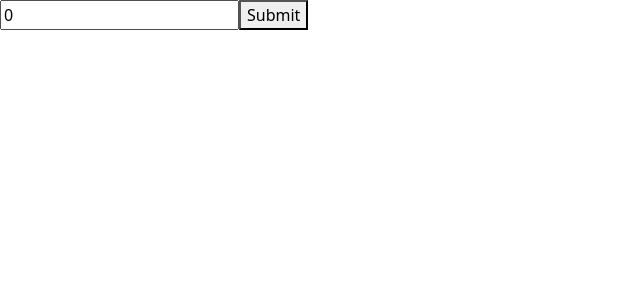
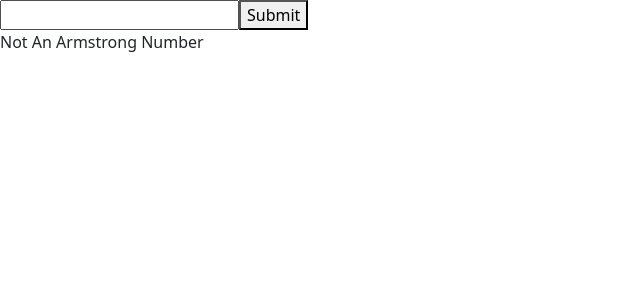
Before and after one commit to aaru2599/React-app, a React (Vite) app: page /armstrong in a window 1280 px wide. Shown: the top 300 px of the page, without its empty margins (0-640 px from the left). Built offline with nearby package versions, Linux system fonts and the light colour scheme.

Commit message:
Armstrong with react

```diff
--- a/src/components/Interview/Armstrong.jsx
+++ b/src/components/Interview/Armstrong.jsx
@@ -1,15 +1,33 @@
-import React, { useState } from "react"
+import React, {  useState } from "react"
 const Armstrong = () => {
-    const [userInput,setUserInput]=useState(0)
-    const handleBtnClick=()=>{
-        console.log(userInput);
+    const [userInput, setUserInput] = useState()
+    const [displayRes, setDisplayRes] = useState(false);
+
+    const handleBtnClick = () => {
+        let numArr = userInput.split("");
+        const len = numArr.length;
+        console.log(len);
+        let result = 0;
+        for (let i = 0; i < len; i++) {
+            let sum = numArr[i] ** len
+            result = result + sum
+        }
+        if (result == userInput) {
+            setDisplayRes(true)
+        }else{
+            setDisplayRes(false)
+        }
+        // console.log(numArr);
     }
 
-    console.log(userInput);
+    // console.log(userInput);
     return (
         <div>
-            <input value={userInput} onChange={(e)=>setUserInput(e.target.value)}  type="text" />
+            <input value={userInput} onChange={(e) => setUserInput(e.target.value)} type="text" />
             <button onClick={handleBtnClick}>Submit</button>
+            {
+                displayRes?<p>Armstrong Number</p>:<p>Not An Armstrong Number</p>
+            }
         </div>
     )
 }
```
